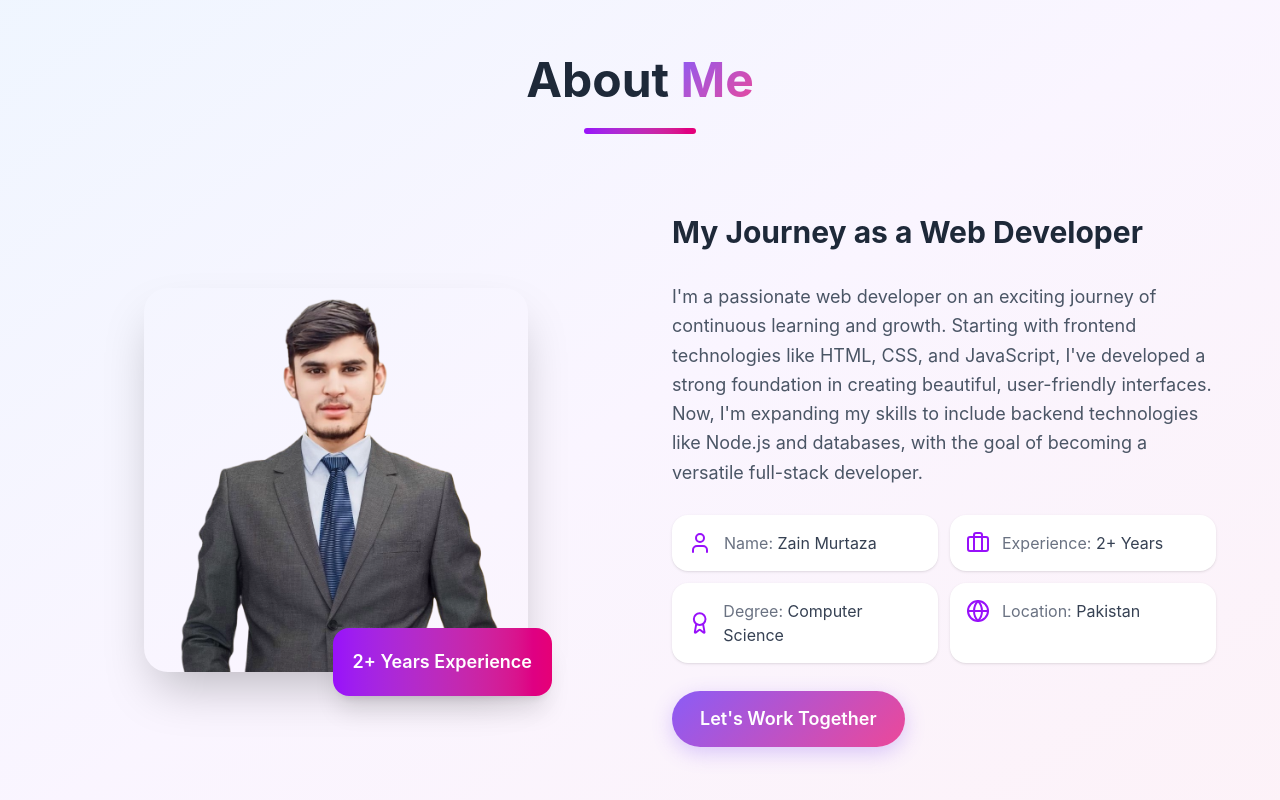
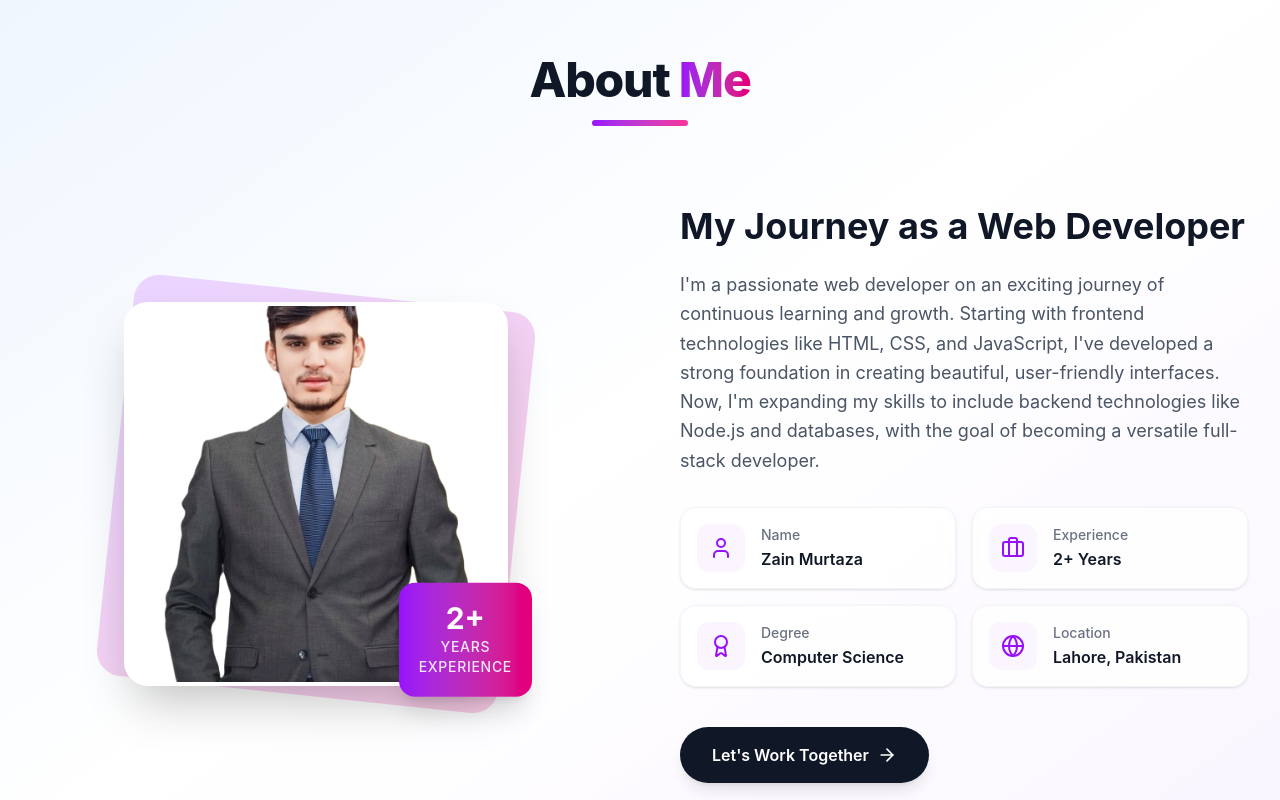
Before and after one commit to ZainMurtaza3532/personal-portfolio-using-react, a React (Vite) app: page / in a window 1280 px wide. Shown: the part 840-1640 px from the top of the page. Built offline with nearby package versions, Linux system fonts and the light colour scheme.

Commit message:
Enhance About component with personal info and styles
Updated the About component to include additional personal information and improved styling.

```diff
--- a/src/components/About.jsx
+++ b/src/components/About.jsx
@@ -1,73 +1,122 @@
 import React from 'react';
-import { User, Briefcase, Award, Globe } from 'lucide-react';
+import { User, Briefcase, Award, Globe, ArrowRight } from 'lucide-react';
 
 const About = () => {
+  const personalInfo = [
+    {
+      icon: <User className="w-6 h-6 text-purple-600" />,
+      label: "Name",
+      value: "Zain Murtaza"
+    },
+    {
+      icon: <Briefcase className="w-6 h-6 text-purple-600" />,
+      label: "Experience",
+      value: "2+ Years"
+    },
+    {
+      icon: <Award className="w-6 h-6 text-purple-600" />,
+      label: "Degree",
+      value: "Computer Science"
+    },
+    {
+      icon: <Globe className="w-6 h-6 text-purple-600" />,
+      label: "Location",
+      value: "Lahore, Pakistan"
+    }
+  ];
+
   return (
-    <section id="about" className="py-24 px-4 sm:px-6 lg:px-8 bg-gradient-to-br from-blue-50 via-purple-50 to-pink-50">
-      <div className="max-w-6xl mx-auto">
+    <section id="about" className="py-24 px-4 sm:px-6 lg:px-8 bg-gradient-to-br from-blue-50 via-white to-purple-50 overflow-hidden">
+      <div className="max-w-7xl mx-auto">
+
+        {/* Section Header */}
         <div className="text-center mb-20" data-aos="fade-up">
-          <h2 className="text-4xl md:text-5xl font-bold text-gray-800 mb-6">
-            About <span className="text-gradient">Me</span>
+          <h2 className="text-4xl md:text-5xl font-extrabold text-gray-900 mb-4 tracking-tight">
+            About <span className="bg-clip-text text-transparent bg-gradient-to-r from-purple-600 to-pink-600">Me</span>
           </h2>
-          <div className="w-28 h-1.5 bg-gradient-to-r from-purple-600 to-pink-600 mx-auto rounded-full mb-6"></div>
+          <div className="w-24 h-1.5 bg-gradient-to-r from-purple-600 to-pink-500 mx-auto rounded-full"></div>
         </div>
 
-        <div className="grid lg:grid-cols-2 gap-16 items-center">
+        <div className="grid lg:grid-cols-2 gap-16 lg:gap-20 items-center">
+
           {/* Left Column - Image */}
-          <div className="flex justify-center" data-aos="fade-right" data-aos-duration="1200">
-            <div className="relative">
-              <div className="w-64 h-64 md:w-96 md:h-96 rounded-3xl overflow-hidden shadow-2xl" data-aos="zoom-in">
+          <div className="flex justify-center relative" data-aos="fade-right" data-aos-duration="1200">
+            <div className="relative w-72 sm:w-80 lg:w-96 aspect-square">
+
+              {/* Decorative Background Offset */}
+              <div className="absolute inset-0 bg-gradient-to-br from-purple-200 to-pink-200 rounded-3xl transform rotate-6 scale-105 -z-10 transition-transform duration-700 hover:rotate-12"></div>
+
+              {/* Main Image Container */}
+              <div className="w-full h-full rounded-3xl overflow-hidden shadow-2xl border-4 border-white bg-white relative z-10" data-aos="zoom-in" data-aos-delay="100">
                 <img
                   src="/img.png"
-                  alt="Zain - Web Developer"
-                  className="w-80 h-80 md:w-118 md:h-118 object-cover"
+                  alt="Zain Murtaza - Web Developer"
+                  className="w-full h-full object-cover transition-transform duration-700 hover:scale-110"
+                  loading="lazy"
                 />
               </div>
-              <div className="absolute -bottom-6 -right-6 bg-gradient-to-r from-purple-600 to-pink-600 rounded-2xl p-5 shadow-xl" data-aos="fade-up" data-aos-delay="300">
-                <p className="text-white font-semibold text-lg">2+ Years Experience</p>
+
+              {/* Floating Experience Badge */}
+              <div
+                className="absolute -bottom-4 -right-4 sm:-bottom-6 sm:-right-6 bg-gradient-to-r from-purple-600 to-pink-600 rounded-2xl p-4 sm:p-5 shadow-xl z-20 animate-float"
+                data-aos="fade-up"
+                data-aos-delay="400"
+              >
+                <div className="flex flex-col items-center justify-center text-white">
+                  <span className="text-2xl sm:text-3xl font-bold leading-none mb-1">2+</span>
+                  <span className="text-xs sm:text-sm font-medium uppercase tracking-wider text-purple-100 text-center">
+                    Years<br/>Experience
+                  </span>
+                </div>
               </div>
             </div>
           </div>
 
           {/* Right Column - Content */}
-          <div data-aos="fade-left" data-aos-duration="1200">
-            <h3 className="text-3xl font-bold text-gray-800 mb-8" data-aos="fade-up" data-aos-delay="100">
+          <div className="flex flex-col justify-center" data-aos="fade-left" data-aos-duration="1200">
+            <h3 className="text-3xl sm:text-4xl font-bold text-gray-900 mb-6" data-aos="fade-up" data-aos-delay="100">
               My Journey as a Web Developer
             </h3>
-            <p className="text-gray-600 mb-7 leading-relaxed text-lg" data-aos="fade-up" data-aos-delay="200">
+
+            <p className="text-gray-600 mb-8 leading-relaxed text-lg" data-aos="fade-up" data-aos-delay="200">
               I'm a passionate web developer on an exciting journey of continuous learning and growth.
               Starting with frontend technologies like HTML, CSS, and JavaScript, I've developed a strong foundation
               in creating beautiful, user-friendly interfaces. Now, I'm expanding my skills to include backend
               technologies like Node.js and databases, with the goal of becoming a versatile full-stack developer.
             </p>
 
-            {/* Personal Info */}
-            <div className="grid grid-cols-2 gap-3 mb-7">
-              {[
-                { icon: <User className="w-6 h-6 text-purple-600 mr-3" />, label: "Name: Zain Murtaza" },
-                { icon: <Briefcase className="w-6 h-6 text-purple-600 mr-3" />, label: "Experience: 2+ Years" },
-                { icon: <Award className="w-6 h-6 text-purple-600 mr-3" />, label: "Degree: Computer Science" },
-                { icon: <Globe className="w-6 h-6 text-purple-600 mr-3" />, label: "Location: Pakistan" }
-              ].map((item, index) => (
-                <div className="bg-white bg-opacity-70 p-4 rounded-2xl shadow-sm" key={index} data-aos="fade-up" data-aos-delay={300 + index * 100}>
-                  <div className="flex items-center">
+            {/* Personal Info Grid */}
+            <div className="grid sm:grid-cols-2 gap-4 mb-10">
+              {personalInfo.map((item, index) => (
+                <div
+                  key={index}
+                  className="group flex items-center p-4 bg-white/80 backdrop-blur-sm rounded-2xl shadow-sm border border-gray-100 hover:shadow-md hover:border-purple-200 hover:-translate-y-1 transition-all duration-300"
+                  data-aos="fade-up"
+                  data-aos-delay={300 + index * 100}
+                >
+                  <div className="w-12 h-12 rounded-xl bg-purple-50 flex items-center justify-center mr-4 group-hover:bg-purple-100 transition-colors">
                     {item.icon}
-                    <span className="text-gray-700"><span className="text-gray-500">{item.label.split(":")[0]}:</span> {item.label.split(":")[1]}</span>
+                  </div>
+                  <div className="flex flex-col">
+                    <span className="text-sm text-gray-500 font-medium mb-0.5">{item.label}</span>
+                    <span className="text-base font-semibold text-gray-900">{item.value}</span>
                   </div>
                 </div>
               ))}
             </div>
 
             {/* CTA Button */}
-            <a
-              href="#contact"
-              className="btn-modern inline-flex items-center text-lg"
-              data-aos="fade-up"
-              data-aos-delay="700"
-            >
-              Let's Work Together
-            </a>
+            <div data-aos="fade-up" data-aos-delay="700">
+              <a
+                href="#contact"
+                className="group inline-flex items-center justify-center px-8 py-4 bg-gray-900 text-white font-semibold rounded-full shadow-lg hover:shadow-xl hover:bg-gray-800 transition-all duration-300 hover:-translate-y-0.5 focus:outline-none focus:ring-2 focus:ring-gray-900 focus:ring-offset-2"
+              >
+                <span>Let's Work Together</span>
+                <ArrowRight className="w-5 h-5 ml-2 group-hover:translate-x-1 transition-transform duration-300" />
+              </a>
+            </div>
           </div>
+
         </div>
       </div>
     </section>
```
